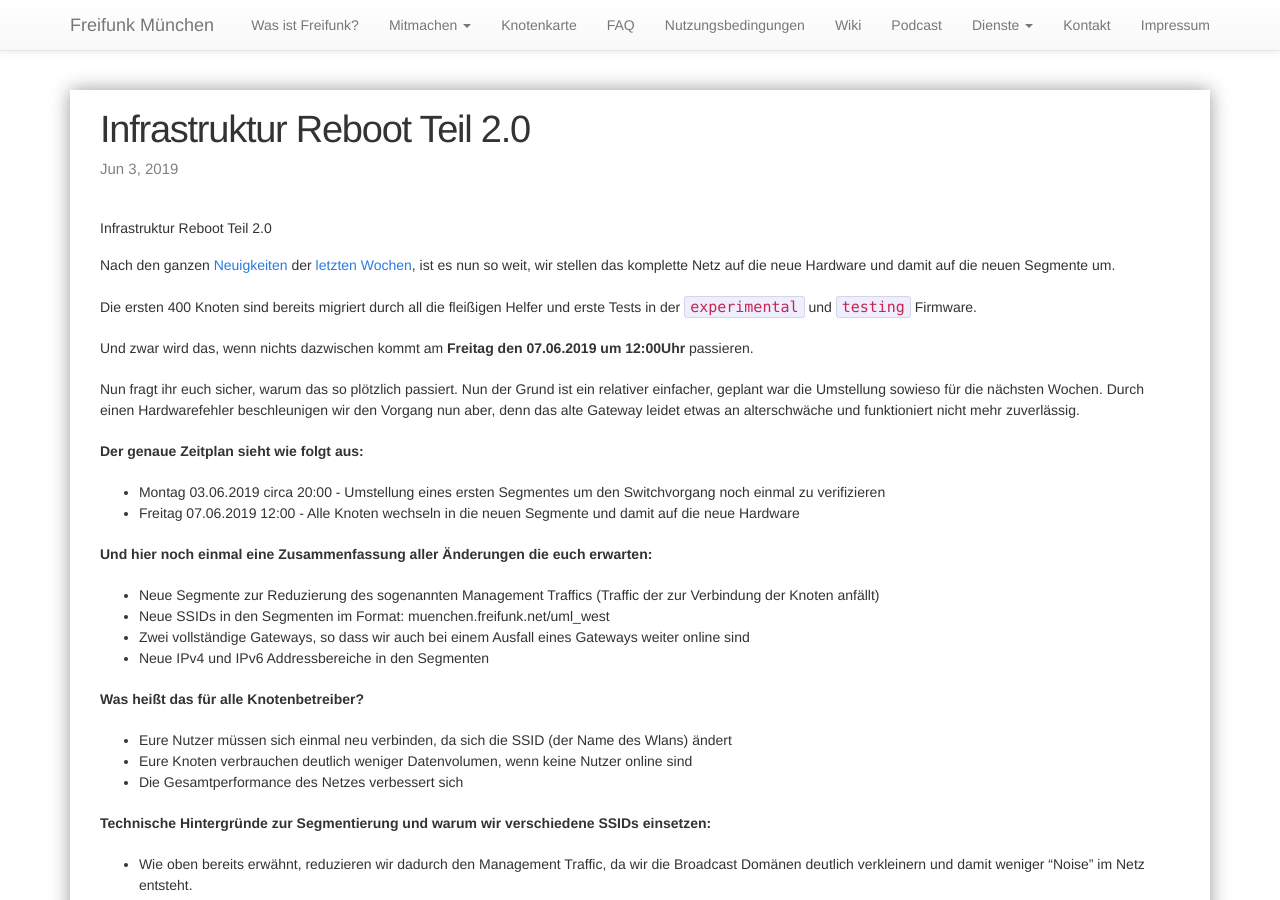
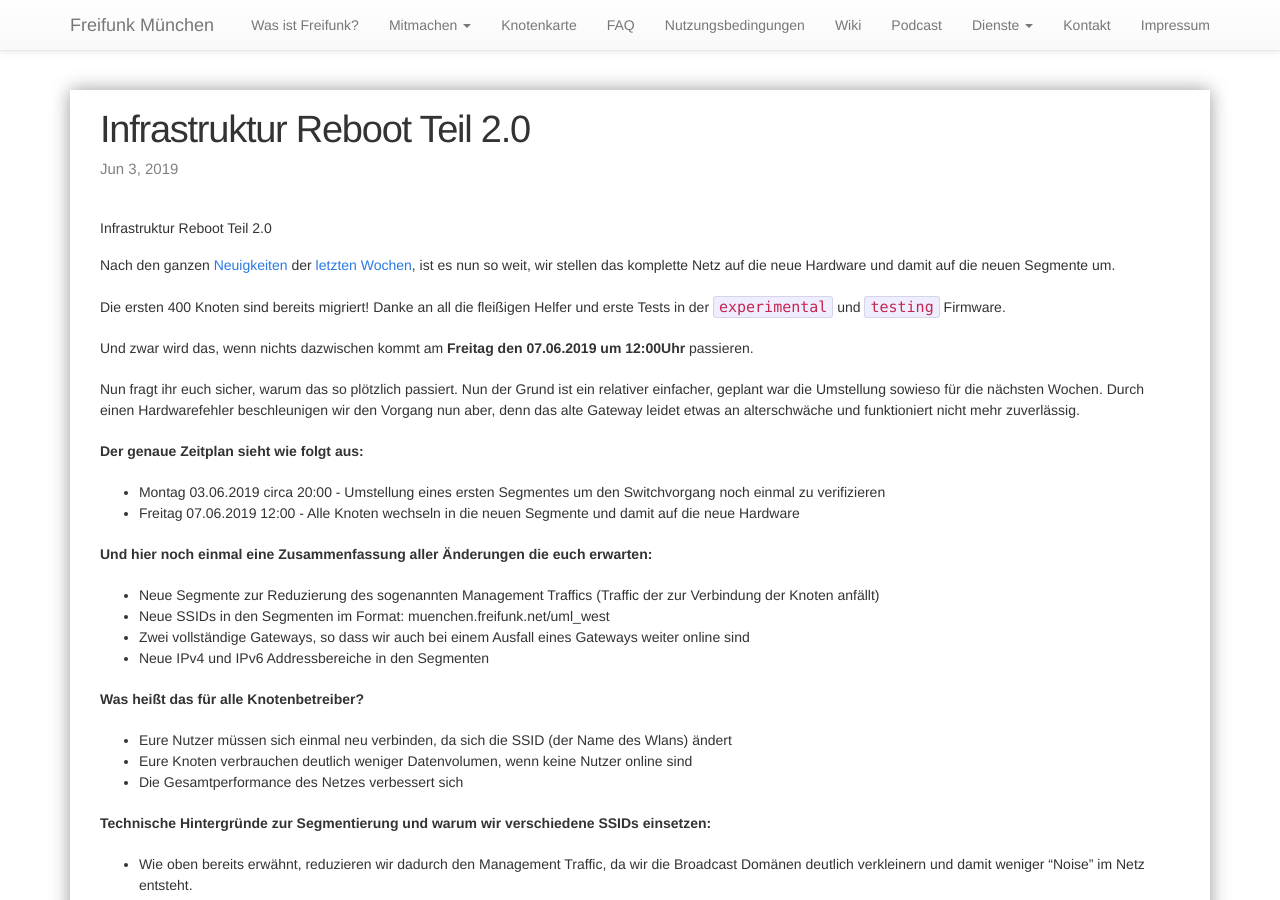
Before and after one commit to freifunkMUC/freifunkmuc.github.io, a Jekyll site: the page built from _posts/2019-06-03-infrastruktur-reboot-teil2.markdown, in a window 1280 px wide and 900 px high. Built offline with Jekyll 4.4.1, drawn with Linux system fonts in a browser that asks for light colours.

Commit message:
Update 2019-06-03-infrastruktur-reboot-teil2.markdown

```diff
--- a/_posts/2019-06-03-infrastruktur-reboot-teil2.markdown
+++ b/_posts/2019-06-03-infrastruktur-reboot-teil2.markdown
@@ -8,7 +8,7 @@ categories: freifunkmuc
 
 Nach den ganzen [Neuigkeiten](https://ffmuc.net/freifunkmuc/2019/05/20/infrastruktur-reboot-teil1/) der [letzten](https://ffmuc.net/freifunkmuc/2019/05/27/infrastruktur-reboot-teil15/) [Wochen](https://ffmuc.net/freifunkmuc/2019/06/01/infrastruktur-reboot-teil175/), ist es nun so weit, wir stellen das komplette Netz auf die neue Hardware und damit auf die neuen Segmente um.
 
-Die ersten 400 Knoten sind bereits migriert durch all die fleißigen Helfer und erste Tests in der `experimental` und `testing` Firmware.
+Die ersten 400 Knoten sind bereits migriert! Danke an all die fleißigen Helfer und erste Tests in der `experimental` und `testing` Firmware.
 
 Und zwar wird das, wenn nichts dazwischen kommt am **Freitag den 07.06.2019 um 12:00Uhr** passieren.
 
```
